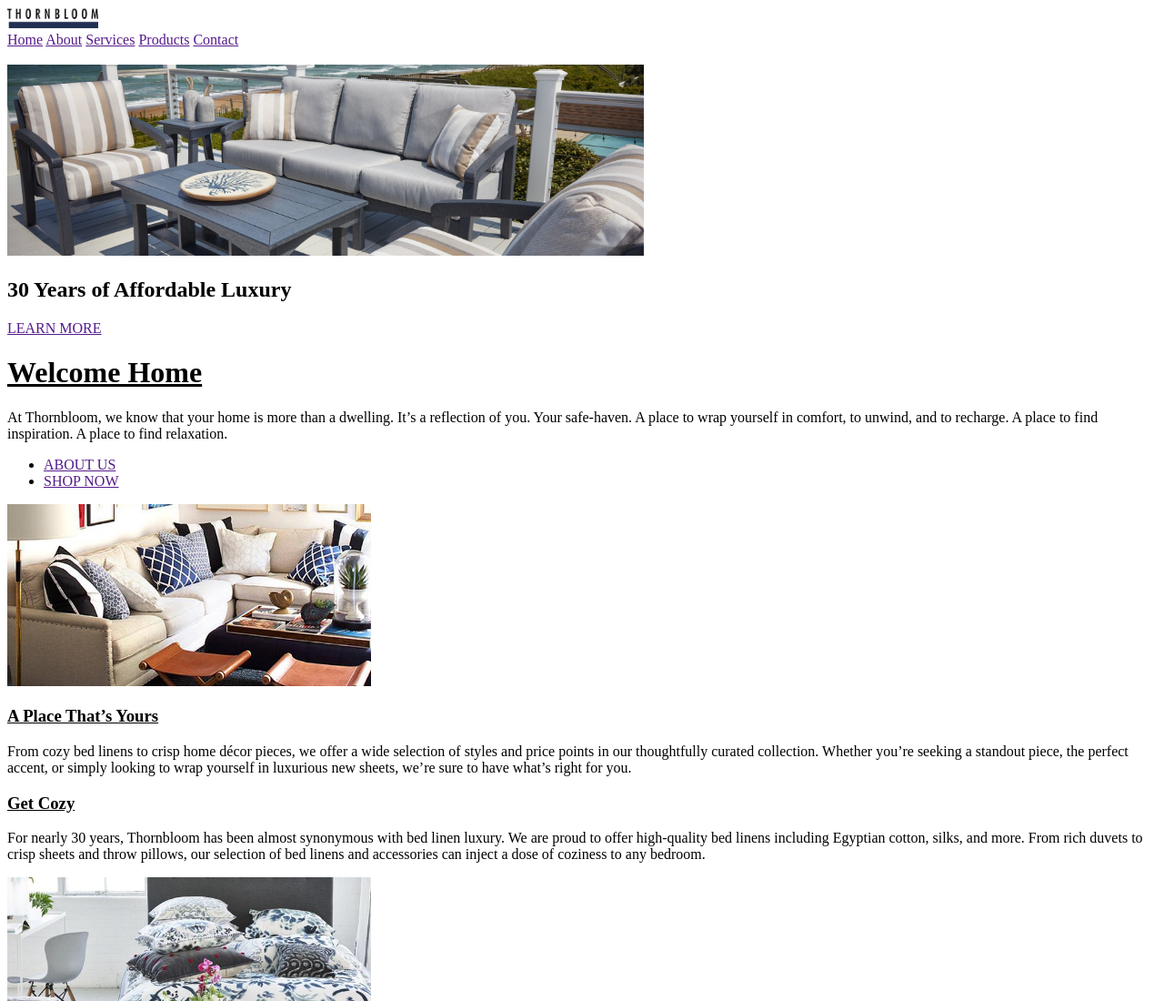
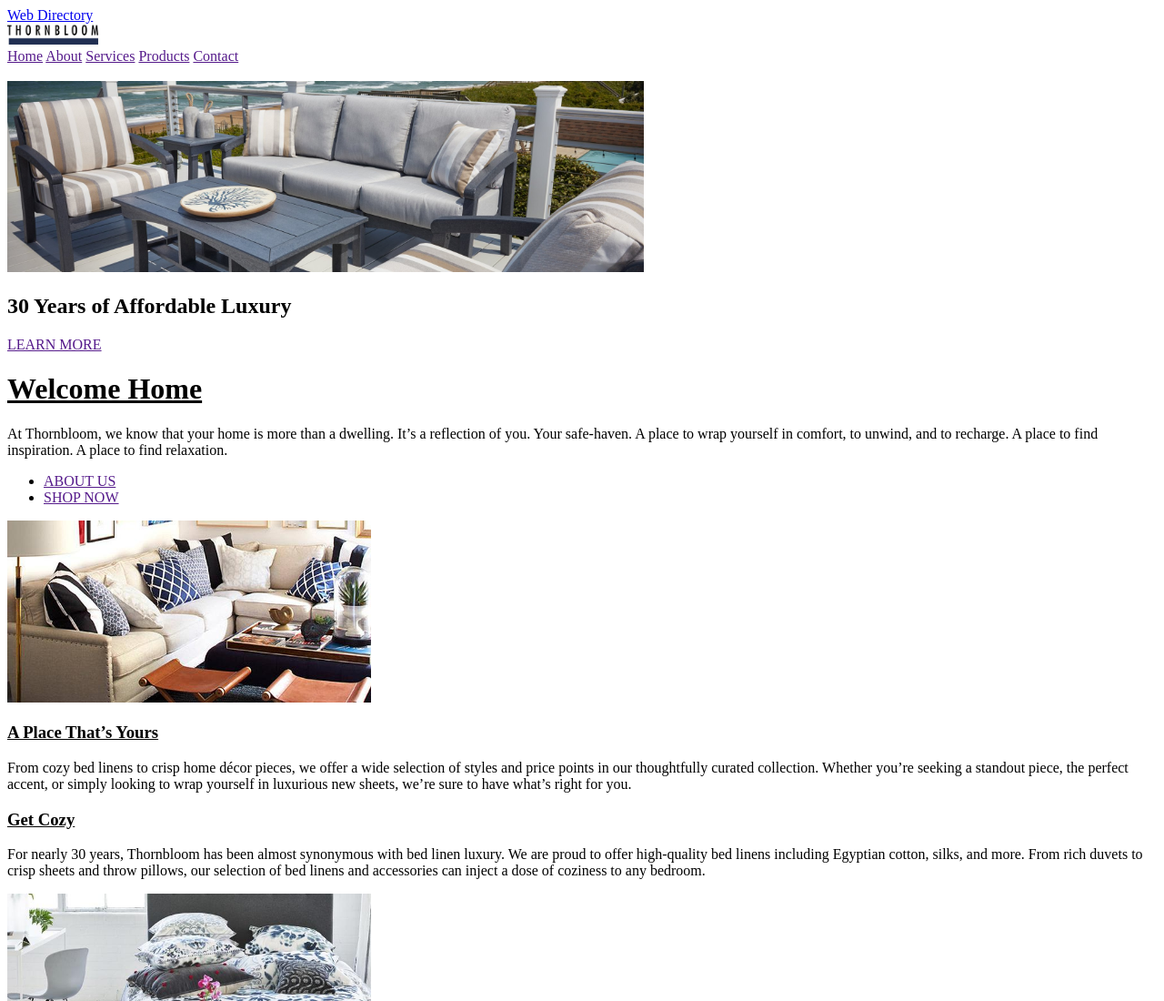
Before and after one commit to kerinorton18-cmd/web-one, a plain HTML site: page thornbloom-website/index.html in a window 1280 px wide. Shown: the top 1100 px of the page at 91% size. Drawn offline with Linux system fonts and the light colour scheme.

Commit message:
Add files via upload

```diff
--- a/thornbloom-website/index.html
+++ b/thornbloom-website/index.html
@@ -5,6 +5,7 @@
         <title>Thornbloom</title>
     </head>
     <body>
+        <a href="../index.html">Web Directory</a>
          <!--Navigation bar-->
         <div>
             <img src="images/thornbloom-logo.png" alt="Thornbloom logo" Width="100"/>
```
